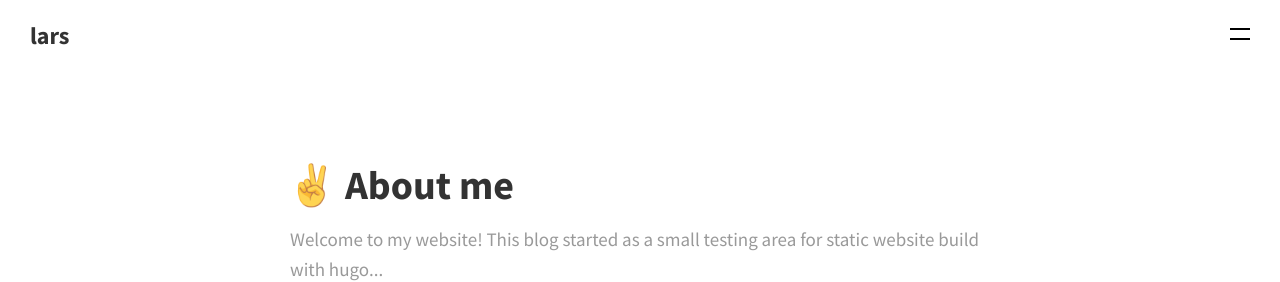
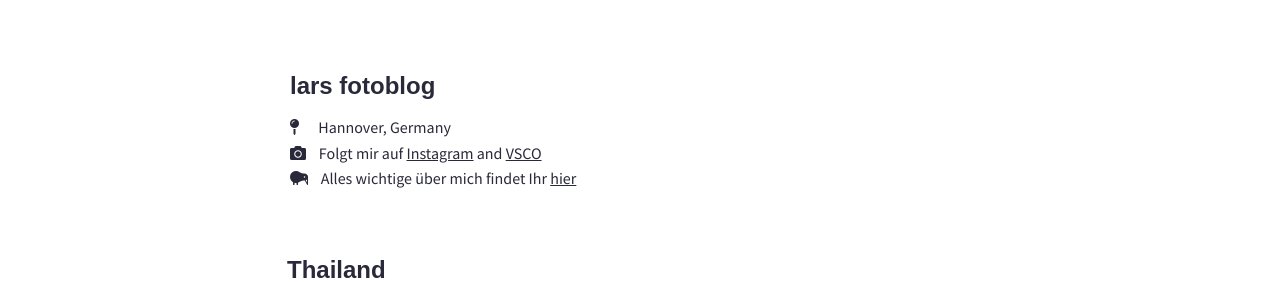
Before and after one commit to lars22/lars22.github.io, a PHP site: page / in a window 1280 px wide. Shown: the top 282 px of the page. Run offline with PHP 8.4, Linux system fonts and the light colour scheme; some web fonts are replaced.

Commit message:
new design

```diff
--- a/categories/index.xml
+++ b/categories/index.xml
@@ -1,9 +1,9 @@
 <?xml version="1.0" encoding="utf-8" standalone="yes" ?>
 <rss version="2.0" xmlns:atom="http://www.w3.org/2005/Atom">
   <channel>
-    <title>Categories on lars</title>
+    <title>Categories on lars fotoblog</title>
     <link>/categories/</link>
-    <description>Recent content in Categories on lars</description>
+    <description>Recent content in Categories on lars fotoblog</description>
     <generator>Hugo -- gohugo.io</generator>
     <language>en-us</language>
 
--- a/css/style.css
+++ b/css/style.css
@@ -32,8 +32,8 @@ article, aside, figcaption, figure, footer, header, main, nav, section {
 body {
   margin: 0;
   font-family: 'Source Sans Pro', sans-serif;
-  color: rgba(0, 0, 0, .8);
-  font-size: 20px;
+  color: #29293A;
+  font-size: 16px;
   line-height: 1.6;
 }
 h1, h2, h3, h4, h5, h6 {
@@ -78,7 +78,7 @@ pre, code {
 /* Body
 ============================================================= */
 .list {
-  background: #f9f9f9;
+    background: #;
 }
 /* Header
 ============================================================= */
@@ -86,14 +86,24 @@ pre, code {
   display: flex;
   justify-content: space-between;
   height: 65px;
-  padding-left: 30px;
-  padding-right: 30px;
   line-height: 65px;
+  max-width: 700px;
+  margin-left: auto;
+  margin-right: auto;
+  margin-top: 50px;
 }
+@media (max-width: 767px) {
+  .title {
+    width: 100%;
+    padding-left: 30px;
+    padding-right: 30px;
+  }}
+
 .home .header {
-  background: #fff;
+  background: #;
 }
 .title a {
+  font-family: 'Source Sans Pro', sans-serif;
   display: block;
   margin-top: 18px;
   font-size: 24px;
@@ -212,6 +222,23 @@ pre, code {
     padding-right: 30px;
   }
 }
+/* Subtitle
+------------------------------ */
+.subtitle {
+  width: 700px;
+  margin-left: auto;
+  margin-right: auto;
+}
+@media (max-width: 767px) {
+  .main {
+    min-height: calc(100vh - 155px);
+  }
+  .subtitle {
+    width: 100%;
+    padding-left: 30px;
+    padding-right: 30px;
+  }
+}
 /* List header
 ------------------------------ */
 .list-header span {
@@ -228,44 +255,44 @@ pre, code {
 .post-meta {
   margin-top: 8px;
   color: rgba(0, 0, 0, .4);
-  font-size: 16px;
+  font-size: 14px;
   letter-spacing: .5px;
 }
 /* First entry */
 .first-entry {
   position: relative;
   min-height: calc(100vh - 65px - 400px);
-  margin-bottom: 80px;
-  padding-top: 12vh;
+  margin-bottom: 20px;
+  padding-top: 8vh;
   padding-bottom: 1vh;
-  background: #fff;
+  background: #;
 }
 .welcome-emoji {
   font-size: 60px;
   line-height: 1;
 }
 .first-entry .post-title {
-  font-size: 40px;
+  font-size: 24px;
+  color: #29293A;
   transform: translateX(-3px);
 }
 .first-entry .post-summary {
   margin-top: 15px;
   margin-bottom: 15px;
-  font-size: 19px;
+  font-size: 16px;
 }
 .post-title {
   transform: translateX(-2px);
 }
 .post-summary {
   margin-top: 10px;
-  color: rgba(0, 0, 0, .4);
-  font-size: 18px;
+  color: #29293A;
+  font-size: 16px;
 }
 /* Post entry */
 .post-entry {
   position: relative;
-  padding: 30px;
-  background: #fff;
+  margin-bottom: 80px;
   border-radius: 6px;
 }
 .post-entry:active {
@@ -278,11 +305,13 @@ pre, code {
 .post-entry:first-child {
   margin-top: 40px;
 }
+/*
 .post-entry:hover {
   box-shadow: 0 5px 40px -5px rgba(0, 0, 0, .1);
 }
+*/
 .post-entry .post-title {
-  font-size: 30px;
+  font-size: 24px;
 }
 .post-link {
   position: absolute;
@@ -293,7 +322,7 @@ pre, code {
 }
 /* Post view */
 .post-view .post-title {
-  font-size: 45px;
+  font-size: 24px;
 }
 .post-content {
   padding-top: 30px;
@@ -314,25 +343,25 @@ pre, code {
   font-weight: 400;
 }
 .post-content h1 {
-  font-size: 45px;
+  font-size: 24px;
   margin-top: 50px;
 }
 .post-content h2 {
-  font-size: 32px;
+  font-size: 22px;
   margin-top: 40px;
 }
 .post-content h3 {
-  font-size: 28px;
+  font-size: 20px;
   margin-top: 30px;
 }
 .post-content h4 {
-  font-size: 24px;
+  font-size: 18px;
 }
 .post-content h5 {
-  font-size: 20px;
+  font-size: 16px;
 }
 .post-content h6 {
-  font-size: 18px;
+  font-size: 14px;
 }
 .post-content a {
   padding-bottom: 2px;
--- a/index.html
+++ b/index.html
@@ -5,14 +5,16 @@
   <meta http-equiv="X-UA-Compatible" content="IE=edge">
   <meta name="viewport" content="width=device-width, initial-scale=1, shrink-to-fit=no">
 
-  <title>lars</title>
+  <title>lars fotoblog</title>
 
   <meta name="description" content="">
   <meta name="author" content="">
 
   <link href="css/font.css" rel="stylesheet">
   <link href="css/atom-one-dark.min.css" rel="stylesheet">
-  <link href="https://fonts.googleapis.com/css?family=Source+Sans+Pro:400,400i,700,700i" rel="stylesheet">
+  <link href="https://fonts.googleapis.com/css?family=Source+Sans+Pro" rel="stylesheet">
+  <link href="https://fonts.googleapis.com/css?family=PT+Serif" rel="stylesheet">
+  <link rel="stylesheet" href="https://use.fontawesome.com/releases/v5.7.0/css/all.css" integrity="sha384-lZN37f5QGtY3VHgisS14W3ExzMWZxybE1SJSEsQp9S+oqd12jhcu+A56Ebc1zFSJ" crossorigin="anonymous">
   <link href="css/style.css" rel="stylesheet">
 
   <link rel="apple-touch-icon" href="img/apple-touch-icon.png">
@@ -20,26 +22,23 @@
 
   <meta name="generator" content="Hugo 0.52" />
 
-  <link rel="alternate" type="application/atom+xml" href="index.xml" title="lars">
+  <link rel="alternate" type="application/atom+xml" href="index.xml" title="lars fotoblog">
 
 </head>
 <body class="list home">
   <header class="header">
 
-    <h1 class="title"><a href="">lars</a></h1>
-
-    <button class="menu-toggle" type="button"></button>
-    <nav class="menu">
-      <ul>
+    <h1 class="title"><a href="">lars fotoblog</a></h1>
 
 
-        <li class="">
-          <a href="/1_hello/">✌️ About me</a>
-        </li>
-
-      </ul>
-    </nav>
   </header>
+  <head>
+    <p class="subtitle">
+        <i class="fas fa-map-pin"></i> &nbsp;&nbsp;&nbsp;&nbsp; Hannover, Germany<br>
+        <i class="fas fa-camera"></i> &nbsp;&nbsp Folgt mir auf <u><a href="#">Instagram</a></u> and <u><a href="#">VSCO</a></u><br>
+        <i class="fas fa-kiwi-bird"></i> &nbsp;&nbsp; Alles wichtige über mich findet Ihr <u><a href="#">hier</a></u>
+    </p>
+  </head>
   <main class="main">
 
 
@@ -53,14 +52,15 @@
 <article class="post first-entry">
   <header class="post-header">
 
-    <h2 class="post-title">✌️ About me</h2>
+    <h2 class="post-title">Thailand</h2>
   </header>
-  <p></p>
-  <p class="post-summary">Welcome to my website! This blog started as a small testing area for static website build with hugo...</p>
+  <p><img src="/img/thailand.JPG"></p>
+  <p class="post-summary">Dieses Jahr bin ich das erste mal nach Asien gereist und es war auch das erste mal, dass ich mein Telefon als Kamera auf meiner Reise genutzt habe. Alle Bilder habe ich mit der VSCO App bearbeitet. Ich war sehr gespannt was mich in Thailand erwartet - die Landschaften, die Kultur, das Essen.
+Gelandet sind wir in Bangkok, das man kaum mit einer anderen Stadt vergleichen kann. Laut, heiß, anstrengend, aufregend… An jeder Ecke gibt es etwas zu entdecken....</p>
   <footer class="post-footer">
-    <p class="post-meta">2018.12.15</p>
+    <p class="post-meta">2018.12.14</p>
   </footer>
-  <a class="post-link" href="/1_hello/"></a>
+  <a class="post-link" href="/2_hello/"></a>
 </article>
 
 
@@ -69,21 +69,22 @@
 <article class="post post-entry">
   <header class="post-header">
 
-    <h2 class="post-title">Thailand</h2>
+    <h2 class="post-title">✌️ About me</h2>
   </header>
-  <p><img src="/img/thailand.JPG"></p>
-  <p class="post-summary">Welcome to my website. This is a small photoproject. 😊...</p>
+  <p></p>
+  <p class="post-summary">Hello and welcome to my website. I’m Lars, based in Germany and I’m interested in taking photos. I have studied geoscience and working as a GIS technian.
+This blog is hosted on github and created with Hugo....</p>
   <footer class="post-footer">
     <p class="post-meta">2018.12.14</p>
   </footer>
-  <a class="post-link" href="/2_hello/"></a>
+  <a class="post-link" href="/1_hello/"></a>
 </article>
 
 
 
 </main>
 <footer class="footer">
-  <span>&copy; 2018 lars</span>
+  <span>&copy; 2019 lars fotoblog</span>
 </footer>
 <script src="js/instantclick.min.js" data-no-instant></script>
 <script data-no-instant>InstantClick.init();</script>
--- a/tags/index.xml
+++ b/tags/index.xml
@@ -1,9 +1,9 @@
 <?xml version="1.0" encoding="utf-8" standalone="yes" ?>
 <rss version="2.0" xmlns:atom="http://www.w3.org/2005/Atom">
   <channel>
-    <title>Tags on lars</title>
+    <title>Tags on lars fotoblog</title>
     <link>/tags/</link>
-    <description>Recent content in Tags on lars</description>
+    <description>Recent content in Tags on lars fotoblog</description>
     <generator>Hugo -- gohugo.io</generator>
     <language>en-us</language>
 
```
Also changed, not shown: 1_hello/index.html (+20 -18 lines), 2_hello/index.html (+23 -17 lines), 404.html (+14 -15 lines), categories/index.html (+14 -15 lines), index.xml (+15 -13 lines), sitemap.xml (+4 -4 lines), tags/index.html (+14 -15 lines), img/bangkok_01.JPG (added).
